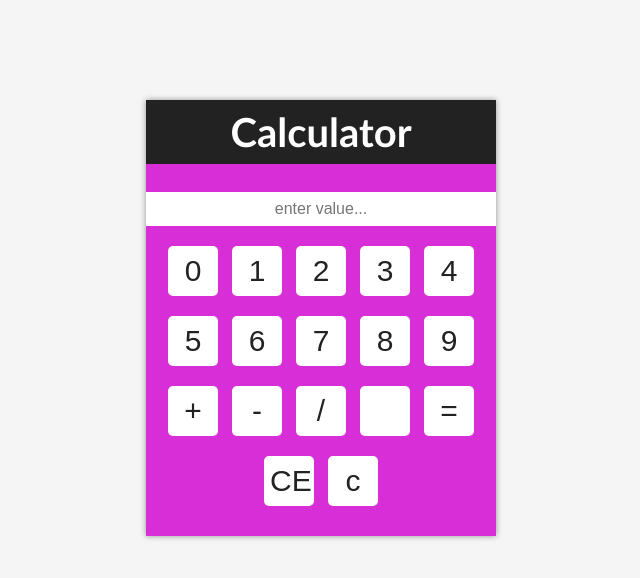
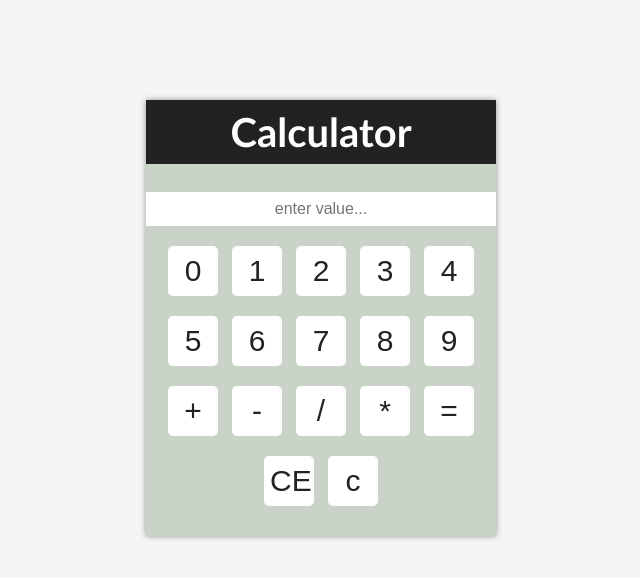
Before and after one commit to mrajawat/mrajawat.github.io, a plain HTML site: page calculator.html in a window 1280 px wide. Shown: the whole page, without its empty margins (319-959 px from the left). Drawn offline with Linux system fonts and the light colour scheme.

Commit message:
Update calculator.html

```diff
--- a/calculator.html
+++ b/calculator.html
@@ -22,7 +22,7 @@ width:350px;
 padding:0;
 margin:100px auto;
 text-align:center;
-background:#d82ed8;
+background:#CAD3C8;
 box-shadow:0px 0px 6px 0px #0006;
 }
 
@@ -107,7 +107,7 @@ display:inline-block;
 <button onclick="AT_add('+')">+</button>
 <button onclick="AT_add('-')">-</button>
 <button onclick="AT_add('/')">/</button>
-<button onclick="AT_add('')"></button>
+<button onclick="AT_add('*')">*</button>
 
 <button onclick="exe()">=</button>
 <button onclick="cancel()">CE</button>
```
